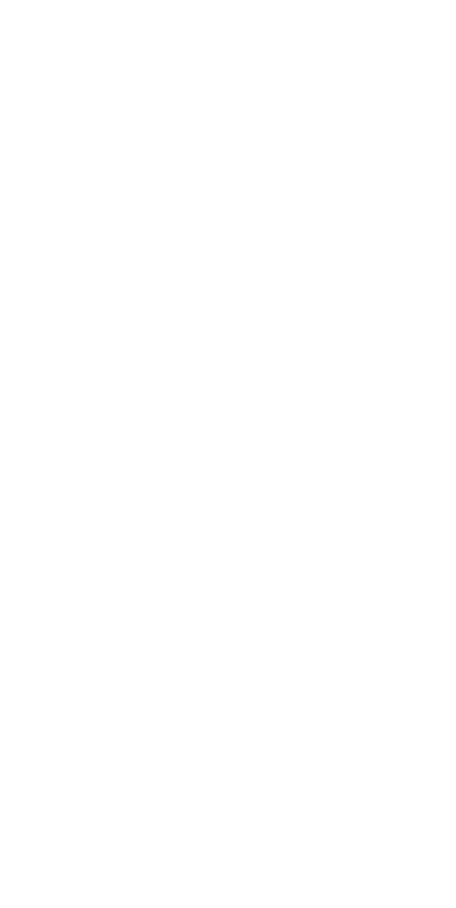
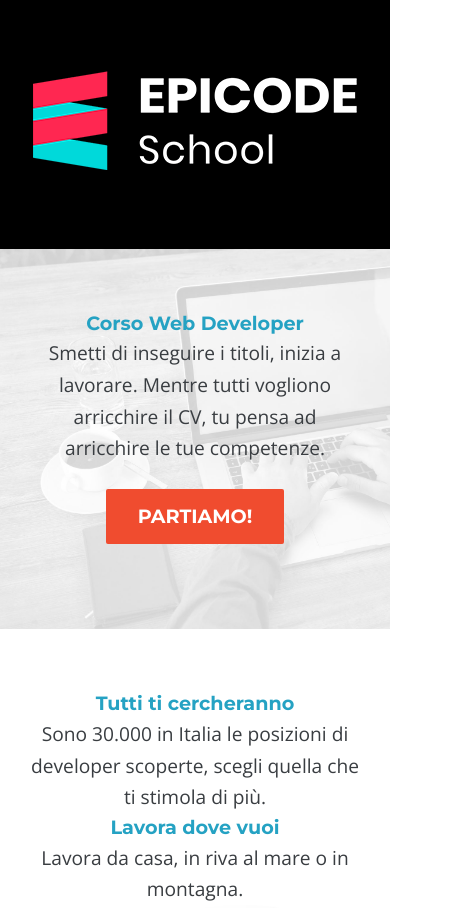
Before and after one commit to GIPSaro/Progetto-Settimana-1, a plain HTML site: page index.html in a window 390 px wide. Shown: the top 908 px of the page, 456 px wide, since content can reach past the window. Before the commit the page ends 844 px from the top, so only its background shows below. Drawn offline with nearby package versions, Linux system fonts and the light colour scheme.

Commit message:
commit first page for mobile

```diff
--- a/Esercizio/css/style.css
+++ b/Esercizio/css/style.css
@@ -1 +1,55 @@
 /* Your styles here */
+@import url("https://fonts.googleapis.com/css2?family=Montserrat:wght@700&family=Open+Sans&display=swap");
+body {
+  font-family: "Open Sans", sans-serif;
+  font-size: 1.2rem;
+  color: #393d41;
+  line-height: 1.65;
+  text-align: center;
+  margin: 0;
+  box-sizing: border-box;
+  width: 100%;
+}
+header {
+  background-color: black;
+}
+header img {
+  margin: 70px 0;
+}
+#corso {
+  background-image: url(../images/banner.jpg);
+  background-size: cover;
+  background-repeat: no-repeat;
+  padding: 60px 30px;
+}
+
+button {
+  border-radius: 2px;
+  font-size: 1.2rem;
+  padding: 15px;
+  border-style: none;
+  font-family: "Montserrat";
+  background-color: #f04c2f;
+  font-weight: 800;
+  margin-top: 25px;
+  margin-bottom: 25px;
+  padding-left: 2rem;
+  padding-right: 2rem;
+  padding-bottom: 1rem;
+}
+#corso a {
+  color: white;
+  text-decoration: none;
+}
+h1,
+h3 {
+  color: #25a2c3;
+  font-family: "Montserrat", sans-serif;
+  line-height: 1.5;
+}
+#terzo img {
+  border-radius: 50%;
+}
+#benefit {
+  padding: 60px 30px;
+}
--- a/index.html
+++ b/index.html
@@ -0,0 +1,55 @@
+<!DOCTYPE html>
+<html lang="en">
+  <head>
+    <meta charset="UTF-8" />
+    <meta name="viewport" content="width=device-width, initial-scale=1.0" />
+    <title>Document</title>
+    <link rel="stylesheet" href="Esercizio/css/reset.css" />
+    <link rel="stylesheet" href="Esercizio/css/style.css" />
+    <link
+      rel="stylesheet"
+      href="https://cdnjs.cloudflare.com/ajax/libs/font-awesome/5.15.4/css/all.min.css"
+      integrity="sha512-1ycn6IcaQQ40/MKBW2W4Rhis/DbILU74C1vSrLJxCq57o941Ym01SwNsOMqvEBFlcgUa6xLiPY/NS5R+E6ztJQ=="
+      crossorigin="anonymous"
+      referrerpolicy="no-referrer"
+    />
+  </head>
+  <body>
+    <div>
+      <header>
+        <img src="Esercizio/images/logo.png" alt="logo Epicode" />
+      </header>
+    </div>
+    <main>
+      <div>
+        <section id="corso">
+          <h1>Corso Web Developer</h1>
+          <p>
+            Smetti di inseguire i titoli, inizia a lavorare. Mentre tutti
+            vogliono arricchire il CV, tu pensa ad arricchire le tue competenze.
+          </p>
+          <button type="button"><a href="#footer">PARTIAMO!</a></button>
+        </section>
+      </div>
+      <div id="terzo">
+        <section id="benefit">
+          <h3>Tutti ti cercheranno</h3>
+          <p>
+            Sono 30.000 in Italia le posizioni di developer scoperte, scegli
+            quella che ti stimola di più.
+          </p>
+          <h3>Lavora dove vuoi</h3>
+          <p>Lavora da casa, in riva al mare o in montagna.</p>
+          <img src="Esercizio/images/notebook.jpg" alt="notebook picture" />
+          <h3>Scegli il tuo ruolo</h3>
+          <p>Potrai scegliere se essere Azienda, Freelance o Startup.</p>
+          <h3>Lavoro in libertà</h3>
+          <p>
+            Non serve lavorare in ufficio per essere creatori di prodotti
+            digitali.
+          </p>
+        </section>
+      </div>
+    </main>
+  </body>
+</html>
```
Also changed, not shown: 1 other file.
